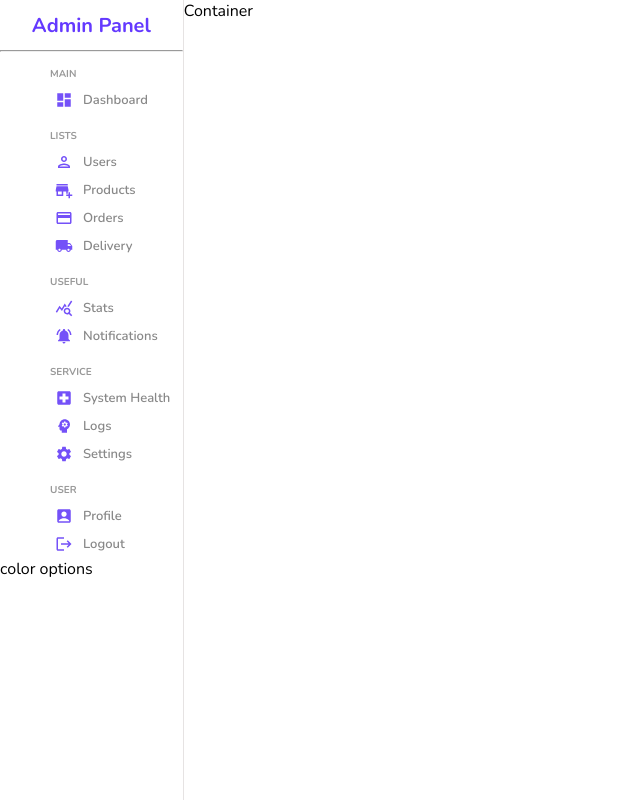
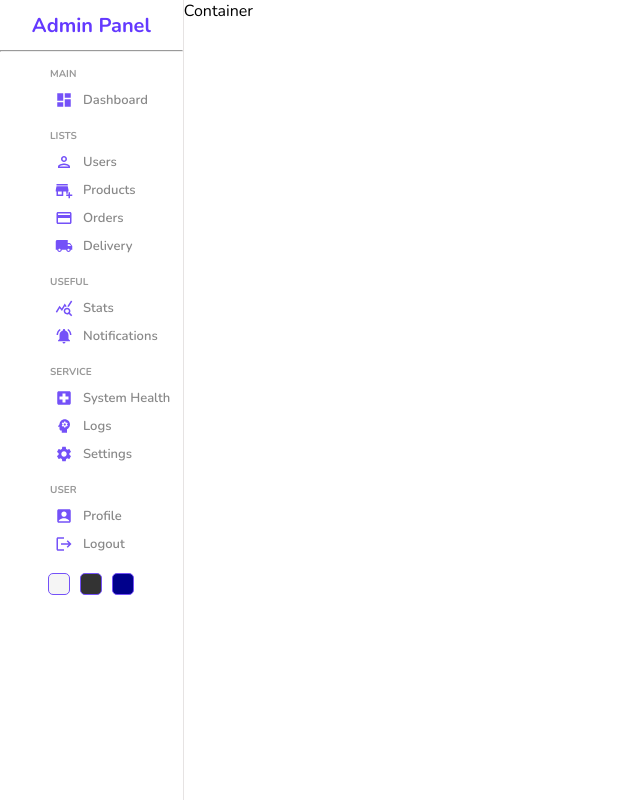
Before and after one commit to YasineNifa/admin_panel, a React (Create React App) app: page / in a window 1280 px wide. Shown: the whole page, without its empty margins (0-640 px from the left). Built offline with nearby package versions, Linux system fonts and the light colour scheme.

Commit message:
Style the bottom part of the sidebar
Signed-off-by: Ynifa <yasine.nifa@gmail.com>

```diff
--- a/src/components/sidebar/Sidebar.js
+++ b/src/components/sidebar/Sidebar.js
@@ -76,7 +76,17 @@
                 </li>
             </ul>
         </div>
-        <div className='bottom'>color options</div>
+        <div className='bottom'>
+            <div
+            className='colorOption'
+            ></div>
+            <div
+            className='colorOption'
+            ></div>
+            <div
+            className='colorOption'
+            ></div>
+        </div>
     </div>
   )
 }
--- a/src/components/sidebar/Sidebar.scss
+++ b/src/components/sidebar/Sidebar.scss
@@ -56,4 +56,29 @@
             }
         }
     }
+    .bottom{
+        display: flex;
+        align-items: center;
+        justify-content: center;
+        margin: 10px;
+
+        .colorOption{
+            width: 20px;
+            height: 20px;
+            border-radius: 5px;
+            border: 1px solid #7451f8;
+            cursor: pointer;
+            margin: 5px;
+
+            &:nth-child(1){
+                background-color: whitesmoke;
+            }
+            &:nth-child(2){
+                background-color: #333;
+            }
+            &:nth-child(3){
+                background-color: darkblue;
+            }
+        }
+    }
 }
```
